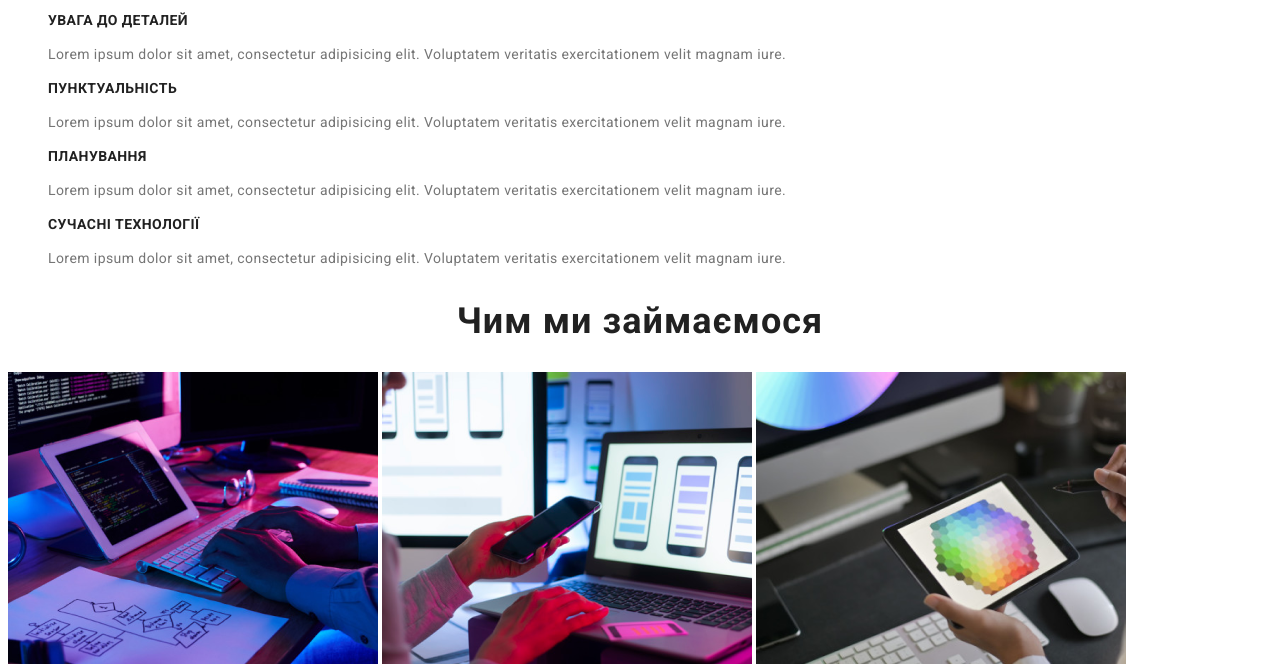
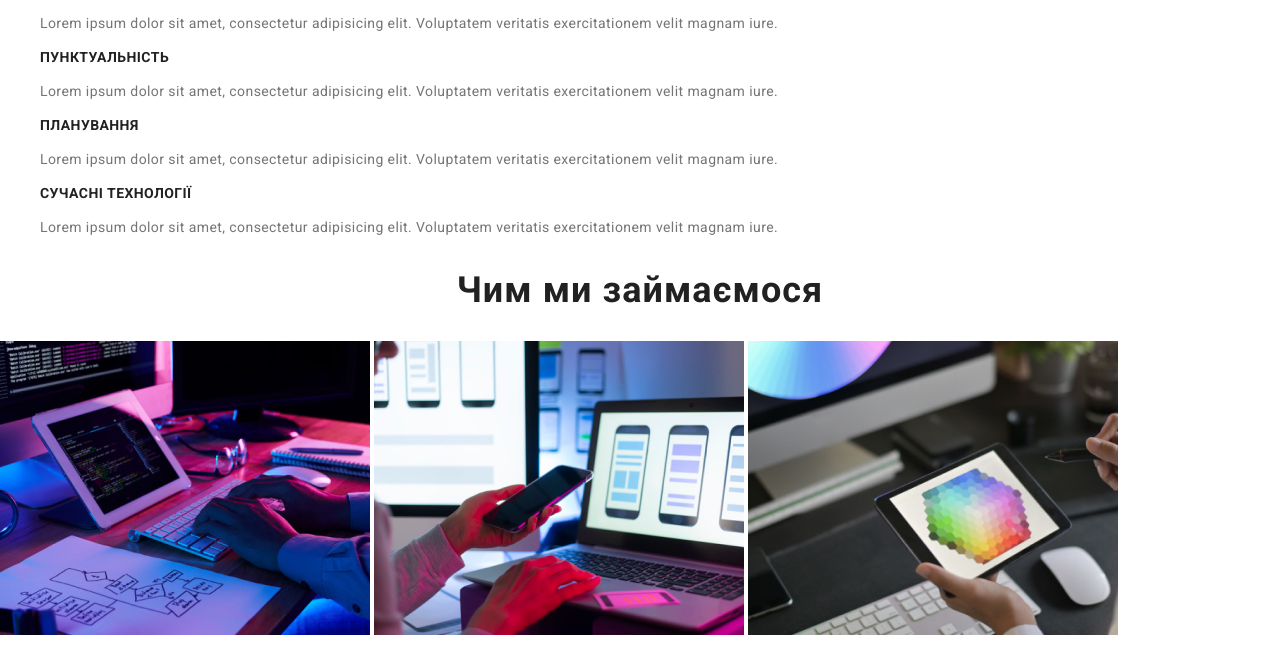
Before and after one commit to kvitaan/webstudio, a plain HTML site: page index.html in a window 1280 px wide. Shown: the part 436-1100 px from the top of the page. Drawn offline with nearby package versions, Linux system fonts and the light colour scheme.

Commit message:
added normalize

```diff
--- a/index.html
+++ b/index.html
@@ -10,6 +10,8 @@
     <link rel="preconnect" href="https://fonts.googleapis.com">
     <link rel="preconnect" href="https://fonts.gstatic.com" crossorigin>
     <link href="https://fonts.googleapis.com/css2?family=Raleway:wght@700&family=Roboto:wght@400;500;700;900&display=swap" rel="stylesheet">
+    <link rel="stylesheet" href="https://cdnjs.cloudflare.com/ajax/libs/normalize/8.0.1/normalize.min.css">
+
 </head>
 <body>
     <!-- header + nav -->
```
Also changed, not shown: portfolio.html (+1 -0 lines).
